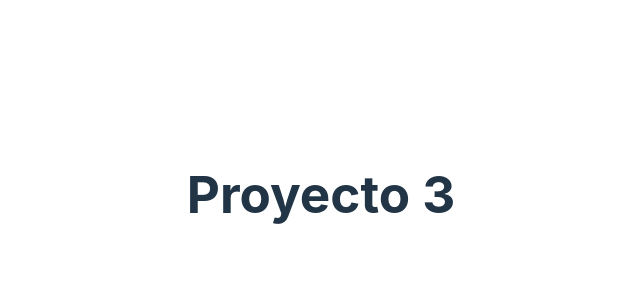
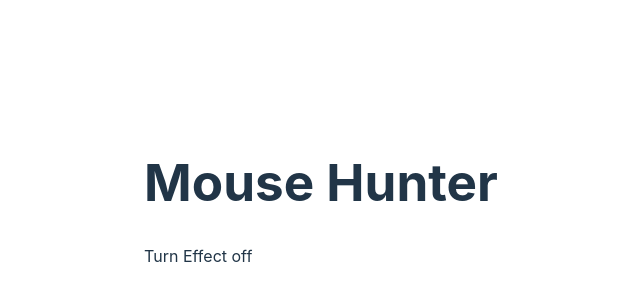
Before and after one commit to fddemarco/mouse-hunter, a React (Vite) app: page / in a window 1280 px wide. Shown: the part 206-506 px from the top of the page, without its empty margins (319-959 px from the left). Built offline with nearby package versions, Linux system fonts and the light colour scheme.

Commit message:
feat: add simple state and effect

```diff
--- a/src/App.jsx
+++ b/src/App.jsx
@@ -1,5 +1,16 @@
+import { useState, useEffect } from 'react'
+
 function App () {
-  return <h1>Proyecto 3</h1>
+  const [enabled, setEnabled] = useState(false)
+  useEffect(() => {
+    console.log(`State: ${enabled}`)
+  })
+  return (
+    <>
+      <h1>Mouse Hunter</h1>
+      <buttom onClick={() => setEnabled(!enabled)}>Turn Effect {enabled ? 'on' : 'off'}</buttom>
+    </>
+  )
 }
 
 export default App
```
